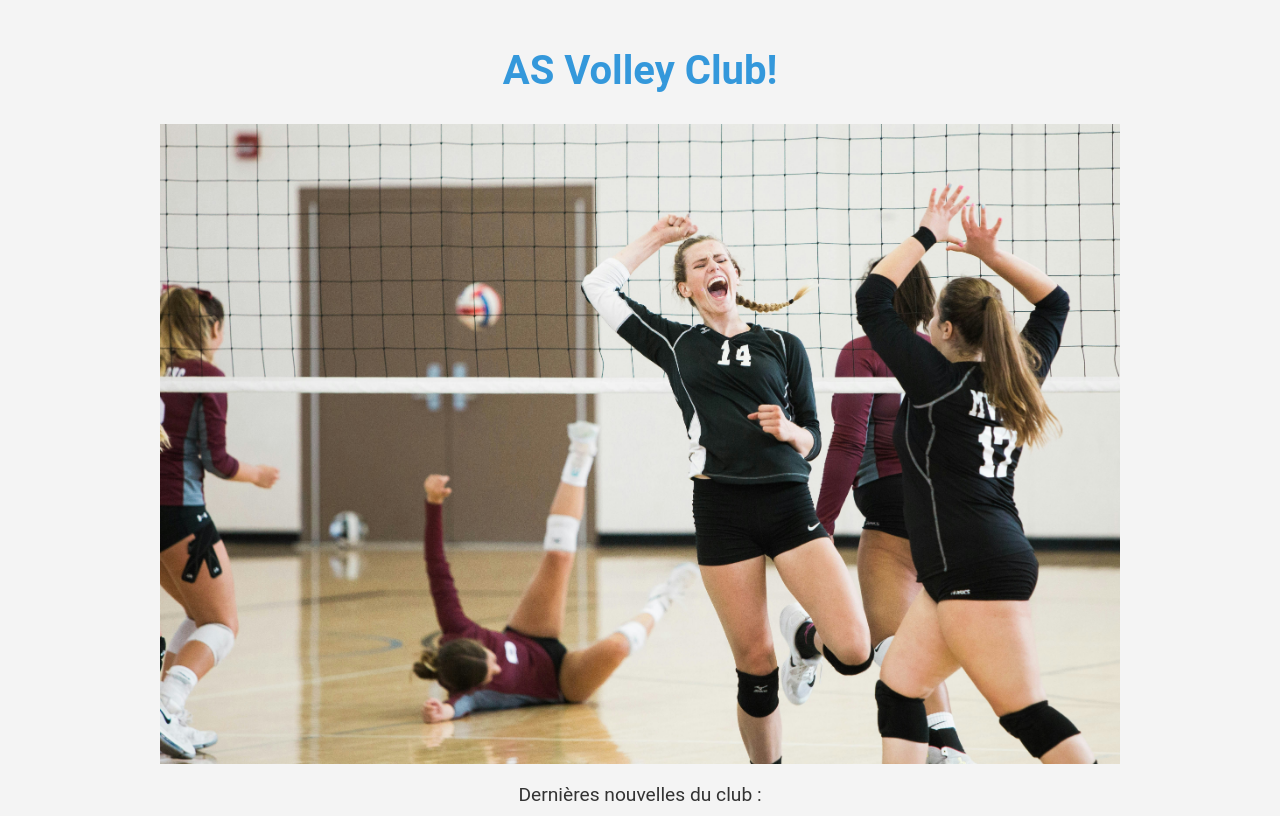
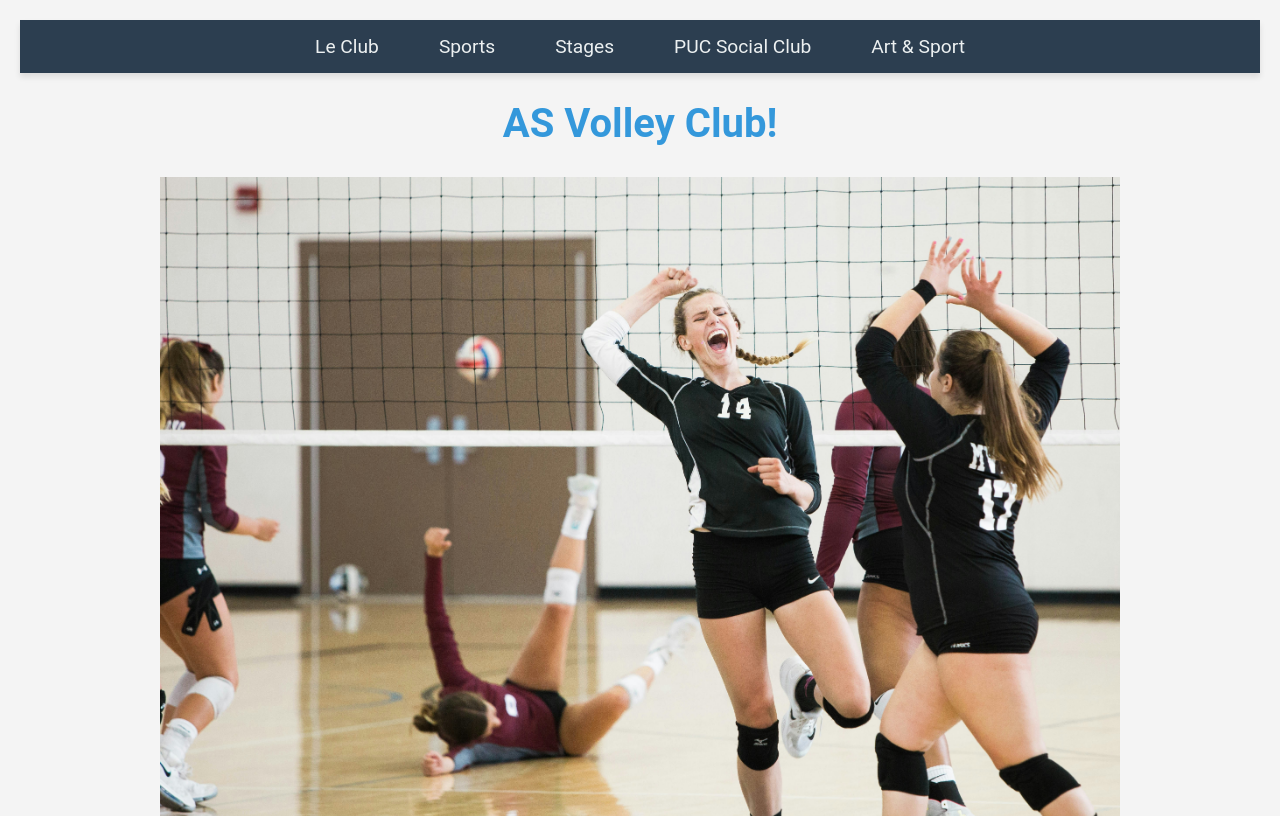
Before and after one commit to zaaine/Blog-Association, a PHP site: page / in a window 1280 px wide. Shown: the top 816 px of the page. Run offline with PHP 8.4, Linux system fonts and the light colour scheme; data comes from the database, SQL or seed files in the repository.

Commit message:
ajout d'une barNav

```diff
--- a/blog/src/styles/style.css
+++ b/blog/src/styles/style.css
@@ -283,3 +283,36 @@ footer:hover {
   background-color: #34495e;
   color: #ffffff;
 }
+
+/* NAVBAR */
+
+header {
+  background-color: #2c3e50 !important;
+  padding: 15px 0;
+  text-align: center;
+  box-shadow: 0 4px 6px rgba(0, 0, 0, 0.1);
+
+  ul {
+    list-style-type: none;
+    margin: 0;
+    padding: 0;
+    display: flex;
+    justify-content: center;
+    gap: 20px;
+  }
+
+  li a {
+    color: #ecf0f1;
+    text-decoration: none;
+    font-size: 1.2rem;
+    font-family: "Roboto", sans-serif;
+    padding: 10px 20px;
+    transition: background-color 0.3s ease, color 0.3s ease;
+    border-radius: 5px;
+  }
+
+  li a:hover {
+    background-color: #34495e;
+    color: #ffffff;
+  }
+}
--- a/blog/templates/layout.php
+++ b/blog/templates/layout.php
@@ -4,12 +4,27 @@
         <meta charset="utf-8" />
         <title><?= $title ?></title>
         <link rel="stylesheet" href="src/styles/style.css">
-
     </head>
 
     <body>
+
+        <!-- En-tête avec la navigation -->
+        <header>
+            <nav class="navbar">
+                <ul class="navbarlist">
+                <li class="navbarListLink"><a href="#">Le Club</a></li>
+                <li class="navbarListLink"><a href="#">Sports</a></li>
+                <li class="navbarListLink"><a href="#">Stages</a></li>
+                <li class="navbarListLink"><a href="#">PUC Social Club</a></li>
+                <li class="navbarListLink"><a href="#">Art & Sport</a></li>
+                </ul>
+            </nav>
+        </header>
+
+        <!-- Contenu de la page -->
         <?= $content ?>
+
+        <!-- Footer -->
+        <footer> Copyright Zaaine Aziz</footer>
     </body>
-
-    <footer> Copyright Zaaine Aziz</footer>
 </html>
```
